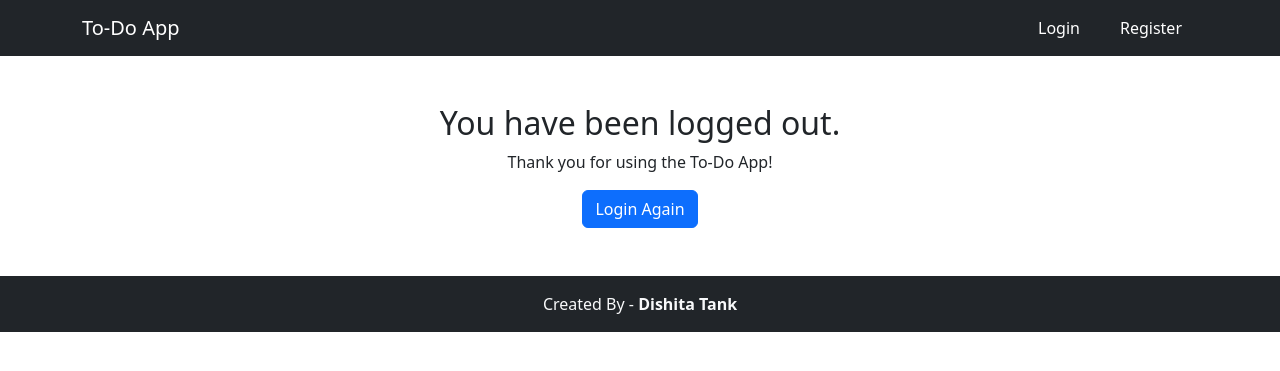
After one commit to dishita-simform/ToDo-Django, a Django app: page /logout/ in a window 1280 px wide. The commit adds this page. Shown: the top 371 px of the page. Run offline with Django 5.2, Linux system fonts and the light colour scheme.

Commit message:
Final Changes

```diff
--- a/todo_app/templates/base.html
+++ b/todo_app/templates/base.html
@@ -4,6 +4,8 @@
     <meta charset="UTF-8">
     <meta name="viewport" content="width=device-width, initial-scale=1.0">
     <title>To-Do App</title>
+    <link rel="icon" type="image/png" sizes="100x100" href="https://static.vecteezy.com/system/resources/previews/017/177/791/non_2x/round-check-mark-symbol-with-transparent-background-free-png.png">
+
     <link rel="stylesheet" href="https://cdn.jsdelivr.net/npm/bootstrap@5.3.0/dist/css/bootstrap.min.css">
 </head>
 <body>
@@ -18,9 +20,6 @@
             <div class="collapse navbar-collapse" id="navbarNav">
                 <ul class="navbar-nav ms-auto">
                     {% if user.is_authenticated %}
-                        <li class="nav-item">
-                            <a class="nav-link" href="{% url 'task-list' %}">Tasks</a>
-                        </li>
                         <li class="nav-item">
                             <a class="nav-link text-warning fw-bold">Hello, {{ user.first_name }}</a>
                         </li>
@@ -45,6 +44,12 @@
         {% endblock %}
     </div>
 
+    <footer class="bg-dark text-light text-center py-3 mt-5">
+        <div class="container">
+            <p class="mb-0">Created By - <strong>Dishita Tank</strong></p>
+        </div>
+    </footer>
+
     <script src="https://cdn.jsdelivr.net/npm/bootstrap@5.3.0/dist/js/bootstrap.bundle.min.js"></script>
 </body>
 </html>
--- a/todo_app/templates/home.html
+++ b/todo_app/templates/home.html
@@ -3,8 +3,8 @@
 {% block content %}
 <div class="text-center">
     <h1>Welcome to the To-Do App</h1>
-    <p>Manage your tasks efficiently</p>
+    <p>Manage Your Tasks Efficiently</p>
 
-    <img src="{{ image_url }}" alt="To-Do Planning" class="img-fluid rounded shadow-lg" width="80%">
+    <img src="{{ image_url }}" alt="To-Do Planning" class="img-fluid rounded shadow-lg" width="70.5%">
 </div>
 {% endblock %}
--- a/todo_app/templates/login.html
+++ b/todo_app/templates/login.html
@@ -10,7 +10,6 @@
 
                     <form method="POST">
                         {% csrf_token %}
-
                         {% if form.non_field_errors %}
                         <div class="alert alert-danger">
                             <strong>{{ form.non_field_errors.0 }}</strong>
--- /dev/null
+++ b/todo_app/templates/logout.html
@@ -0,0 +1,9 @@
+{% extends 'base.html' %}
+
+{% block content %}
+<div class="container text-center mt-5">
+    <h2>You have been logged out.</h2>
+    <p>Thank you for using the To-Do App!</p>
+    <a class="btn btn-primary" href="{% url 'login' %}">Login Again</a>
+</div>
+{% endblock %}
--- a/todo_app/urls.py
+++ b/todo_app/urls.py
@@ -2,16 +2,15 @@ from django.urls import path
 from django.contrib.auth.views import LogoutView
 from todo_app import admin
 from . import views
-from .views import user_login
+from .views import user_login, user_logout
 
 urlpatterns = [
     # path('admin/', admin.site.urls),
     path('', views.home, name='home'),
-    path('tasks/', views.task_list, name='task-list'),
+    path('tasks/', views.task_list, name='task_list'),
     path("login/", user_login, name="login"),
-    path("logout/", LogoutView.as_view(next_page="login"), name="logout"),
+    path("logout/", user_logout, name='logout'),
     path('register/', views.register, name='register'),
-    path('', views.task_list, name='task_list'),  # View all tasks
     path('task/new/', views.task_create, name='task_create'),  # Create task
     path('tasks/add/', views.task_create, name='task_create'),
     path('task/edit/<int:pk>/', views.task_update, name='task_update'),  # Edit task
--- a/todo_app/views.py
+++ b/todo_app/views.py
@@ -10,11 +10,12 @@ def home(request):
     return render(request, "home.html", {"image_url": image_url})
 
 def register(request):
-    """ Handles user registration """
+    """Handles user registration"""
     if request.method == "POST":
         form = RegisterForm(request.POST)
         if form.is_valid():
             user = form.save(commit=False)
+            user.first_name = form.cleaned_data.get('first_name')  # Ensure first name is saved
             user.email = form.cleaned_data.get('email')
             user.save()
             return redirect('login')
@@ -23,7 +24,10 @@ def register(request):
     return render(request, 'register.html', {'form': form})
 
 def user_login(request):
-    """ Allows users to log in with either email or username """
+    """Allows users to log in with either email or username"""
+    if request.user.is_authenticated:
+        return redirect('task_list')  # Redirect if already logged in
+
     if request.method == 'POST':
         form = CustomLoginForm(request, data=request.POST)
         if form.is_valid():
@@ -33,14 +37,14 @@ def user_login(request):
             # Check if input is an email
             user = User.objects.filter(email=username_or_email).first()
             if user:
-                username = user.username  # Get the username from email
+                username = user.username  # Convert email to username
             else:
-                username = username_or_email  # If not an email, assume it's a username
+                username = username_or_email  # Assume username was entered
 
             user = authenticate(request, username=username, password=password)
             if user:
                 login(request, user)
-                return redirect('task_list')
+                return redirect('task_list')  # Redirect to task list
 
     else:
         form = CustomLoginForm()
@@ -49,7 +53,7 @@ def user_login(request):
 
 def user_logout(request):
     logout(request)
-    return redirect('login')
+    return render(request, 'logout.html')
 
 ### 🚀 **Task CRUD Operations (Require Login)**
 
--- a/todo_project/settings.py
+++ b/todo_project/settings.py
@@ -30,7 +30,7 @@ ALLOWED_HOSTS = ['*']
 LOGIN_URL = 'login'  # Redirects unauthorized users to the login page
 
 AUTHENTICATION_BACKENDS = [
-    'your_app_name.backends.EmailBackend',  # Custom email authentication
+    'todo_app.backends.EmailBackend',  # Custom email authentication
     'django.contrib.auth.backends.ModelBackend',  # Default username authentication
 ]
 
```
Also changed, not shown: db.sqlite3.
